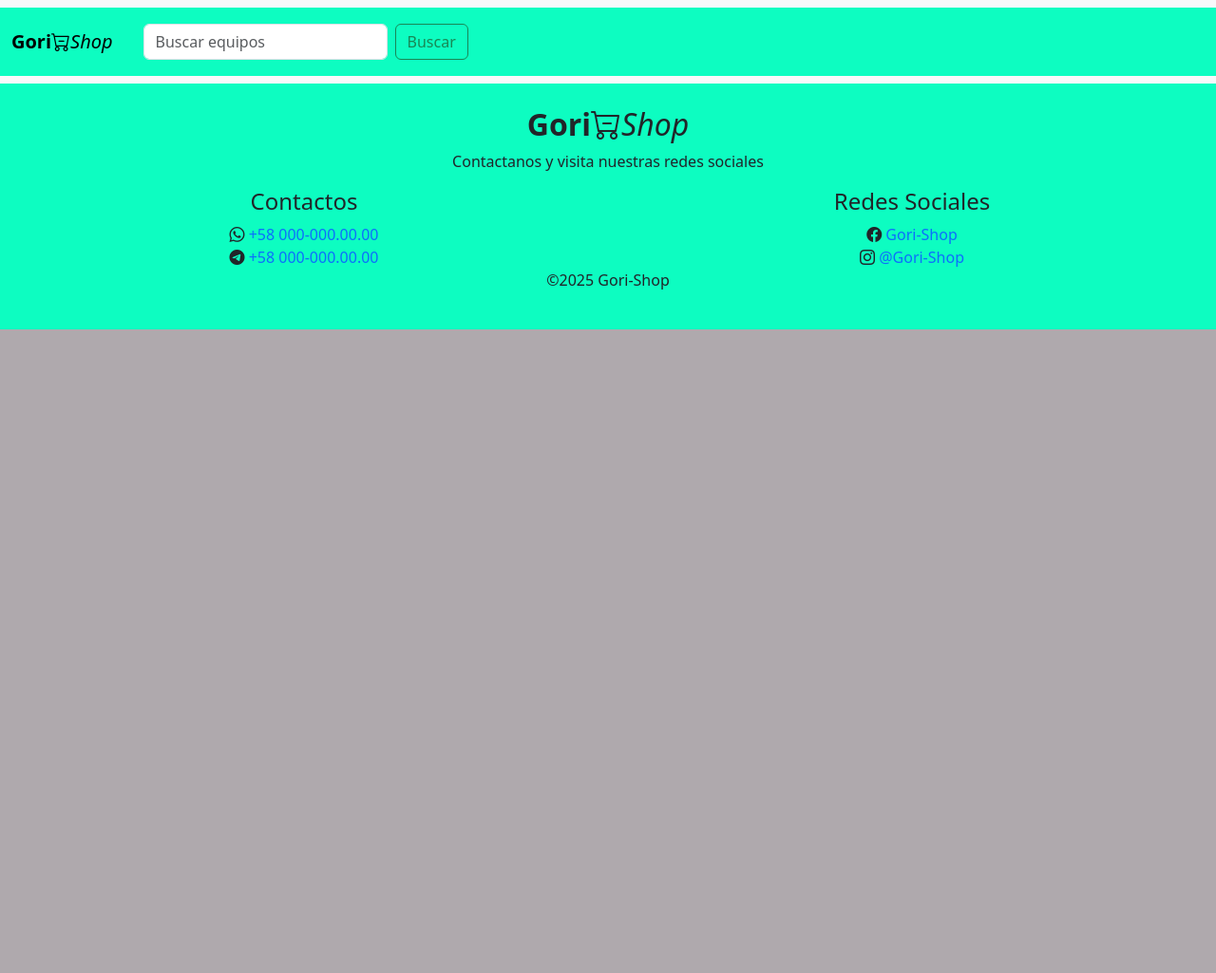
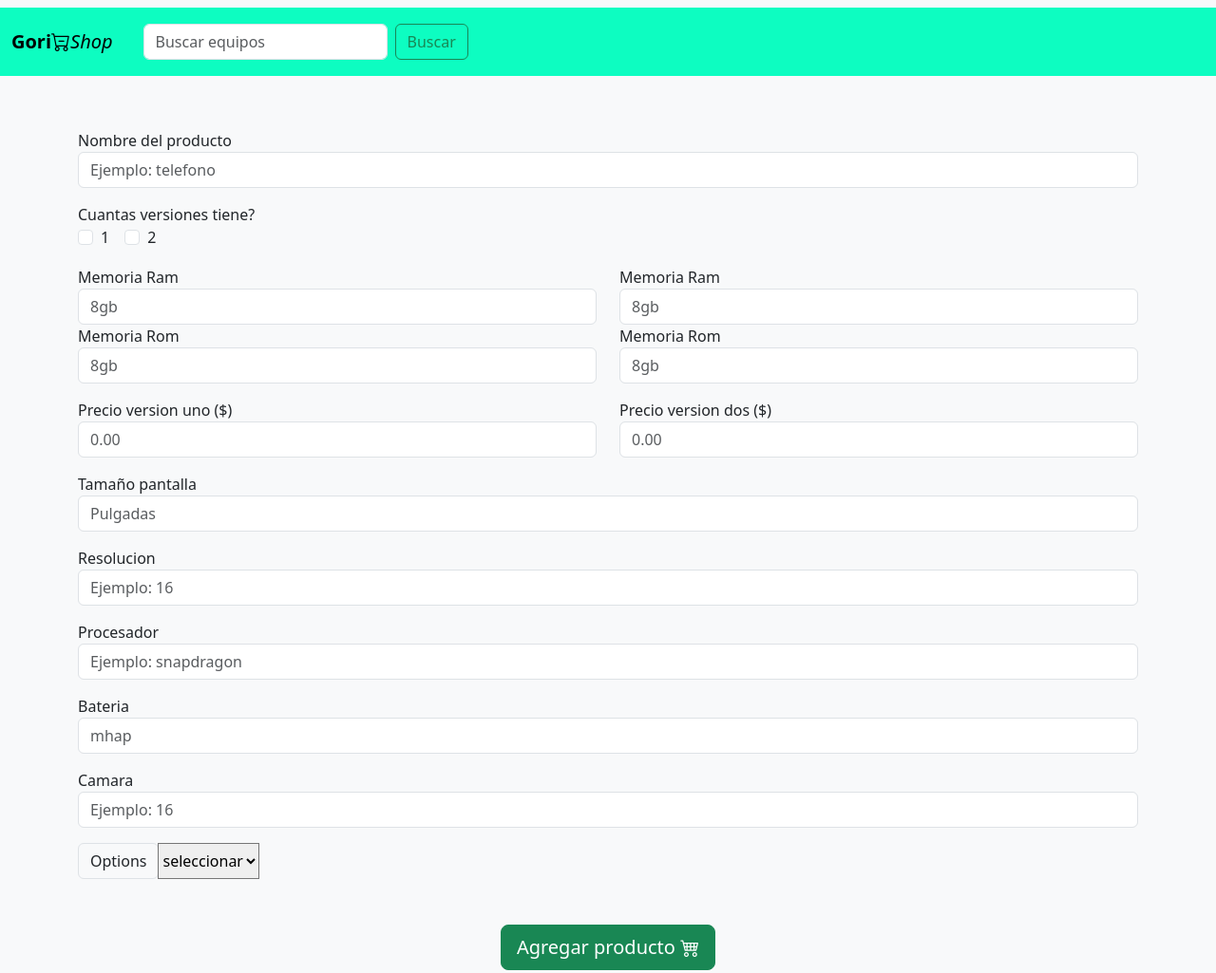
Before and after one commit to caslero/gabriel, a website: page src/view/registrarProducto.html in a window 1280 px wide. Shown: the top 1025 px of the page at 95% size. Before the commit the page ends 800 px from the top, so only its background shows below. Drawn offline with nearby package versions, Linux system fonts and the light colour scheme; no server answers; files whose address does not match are found by name.

Commit message:
Agregamos el formulario de registro de productos

```diff
--- a/public/js/registrarProducto.js
+++ b/public/js/registrarProducto.js
@@ -1 +1,16 @@
 import { consultarUsuarioActivo } from "./comprar.js";
+
+const agregarNuevoProducto = document.getElementById(
+  "form-registrar-nuevo-producto"
+);
+
+agregarNuevoProducto.addEventListener("submit", guardarProducto);
+
+async function guardarProducto(e) {
+  try {
+    const nombre = e.target.value;
+    console.log(nombre);
+  } catch (error) {
+    console.log("Error, al guardar unnuevo producto");
+  }
+}
--- a/src/view/registrarProducto.html
+++ b/src/view/registrarProducto.html
@@ -25,7 +25,10 @@
       rel="stylesheet"
       href="https://cdn.jsdelivr.net/npm/swiper@8/swiper-bundle.min.css"
     />
-    <script src="https://cdn.jsdelivr.net/npm/swiper@8/swiper-bundle.min.js" defer></script>
+    <script
+      src="https://cdn.jsdelivr.net/npm/swiper@8/swiper-bundle.min.js"
+      defer
+    ></script>
     <script src="js/registrarProducto.js" type="module" defer></script>
   </head>
   <body>
@@ -62,7 +65,6 @@
           </form>
         </div>
 
-
         <!-- De la linea 67-94 es tu codigo de carrito -->
         <!-- <div class="collapse navbar-collapse" id="navbarNav">
           <ul
@@ -93,15 +95,181 @@
           </ul>
         </div> -->
 
-
-
         <!-- La linea 99 muestra el nombre del usuario activo -->
-        <div id="nombre-usuario-activo" class="navbar-brand text-xl-center"></div>
+        <div
+          id="nombre-usuario-activo"
+          class="navbar-brand text-xl-center"
+        ></div>
       </div>
     </nav>
 
+    <main class="py-5 bg-light">
+      <section class="container mx-auto">
+        <form class="" method="post" id="form-registrar-nuevo-producto">
+          <div class="form-group mb-3">
+            <label for="nombre-producto">Nombre del producto</label>
+            <input
+              type="text"
+              class="form-control"
+              id="nombre-producto"
+              placeholder="Ejemplo: telefono"
+            />
+          </div>
 
 
+          <div class="form-group mb-3 d-flex flex-column">
+            <label for="nombre-producto">Cuantas versiones tiene?</label>
+            <div class="d-flex flex-row">
+              <div class="form-check form-check-inline">
+                <input
+                  class="form-check-input"
+                  type="checkbox"
+                  id="version-uno"
+                  value="option1"
+                />
+                <label class="form-check-label" for="version-uno">1</label>
+              </div>
+              <div class="form-check form-check-inline">
+                <input
+                  class="form-check-input"
+                  type="checkbox"
+                  id="version-dos"
+                  value="option2"
+                />
+                <label class="form-check-label" for="version-dos">2</label>
+              </div>
+            </div>
+          </div>
+
+          <div class="row mb-3">
+            <div class="col">
+              <label for="nombre-producto">Memoria Ram</label>
+              <input
+                id="ram-version-uno"
+                type="text"
+                class="form-control"
+                placeholder="8gb"
+              />
+              <label for="nombre-producto">Memoria Rom</label>
+              <input
+                id="rom-version-uno"
+                type="text"
+                class="form-control"
+                placeholder="8gb"
+              />
+            </div>
+            <div class="col">
+              <label for="nombre-producto">Memoria Ram</label>
+              <input
+                id="ram-version-dos"
+                type="text"
+                class="form-control"
+                placeholder="8gb"
+              />
+              <label for="nombre-producto">Memoria Rom</label>
+              <input
+                id="rmm-version-dos"
+                type="text"
+                class="form-control"
+                placeholder="8gb"
+              />
+            </div>
+          </div>
+
+          <div class="row mb-3">
+            <div class="col">
+              <label for="precio-producto-uno">Precio version uno ($)</label>
+              <input
+                id="precio-version-uno"
+                type="text"
+                class="form-control"
+                placeholder="0.00"
+              />
+            </div>
+            <div class="col">
+              <label for="precio-producto-uno">Precio version dos ($)</label>
+              <input
+                id="precio-version-dos"
+                type="text"
+                class="form-control"
+                placeholder="0.00"
+              />
+            </div>
+          </div>
+
+          <div class="form-group mb-3">
+            <label for="nombre-producto">Tamaño pantalla </label>
+            <input
+              type="text"
+              class="form-control"
+              id="size-pantalla"
+              placeholder="Pulgadas"
+            />
+          </div>
+
+          <div class="form-group mb-3">
+            <label for="nombre-producto">Resolucion</label>
+            <input
+              type="text"
+              class="form-control"
+              id="resolucion"
+              placeholder="Ejemplo: 16"
+            />
+          </div>
+
+          <div class="form-group mb-3">
+            <label for="nombre-producto">Procesador</label>
+            <input
+              type="text"
+              class="form-control"
+              id="procesador"
+              placeholder="Ejemplo: snapdragon"
+            />
+          </div>
+
+          <div class="form-group mb-3">
+            <label for="nombre-producto">Bateria</label>
+            <input
+              type="text"
+              class="form-control"
+              id="bateria"
+              placeholder="mhap"
+            />
+          </div>
+
+          <div class="form-group mb-3">
+            <label for="nombre-producto">Camara</label>
+            <input
+              type="text"
+              class="form-control"
+              id="camara"
+              placeholder="Ejemplo: 16"
+            />
+          </div>
+
+          <div class="input-group mb-3">
+            <div class="input-group-prepend">
+              <label class="input-group-text" for="categoria">Options</label>
+            </div>
+            <select class="custom-select" id="categoria">
+              <option selected>seleccionar</option>
+              <option value="1">Telefono</option>
+              <option value="2">Tablet</option>
+              <option value="3">Laptop</option>
+            </select>
+          </div>
+
+          <div class="my-3">
+            <div class="text-center mt-5 mb-5">
+              <button type="submit" class="btn btn-success btn-lg">
+                Agregar producto <i class="bi bi-cart4"></i>
+              </button>
+            </div>
+          </div>
+
+        </form>
+      </section>
+    </main>
 
     <!--pie-->
     <footer>
```
